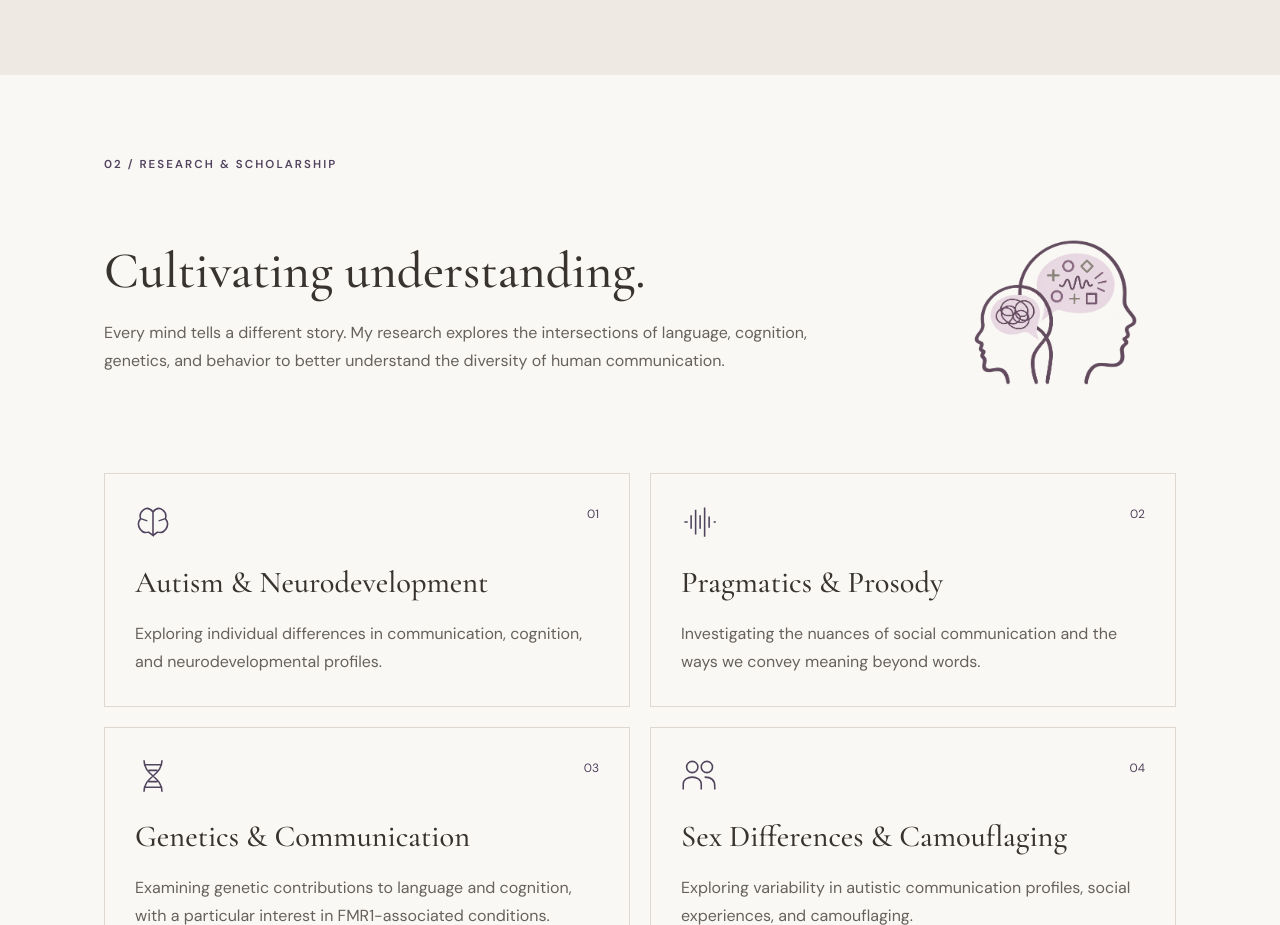
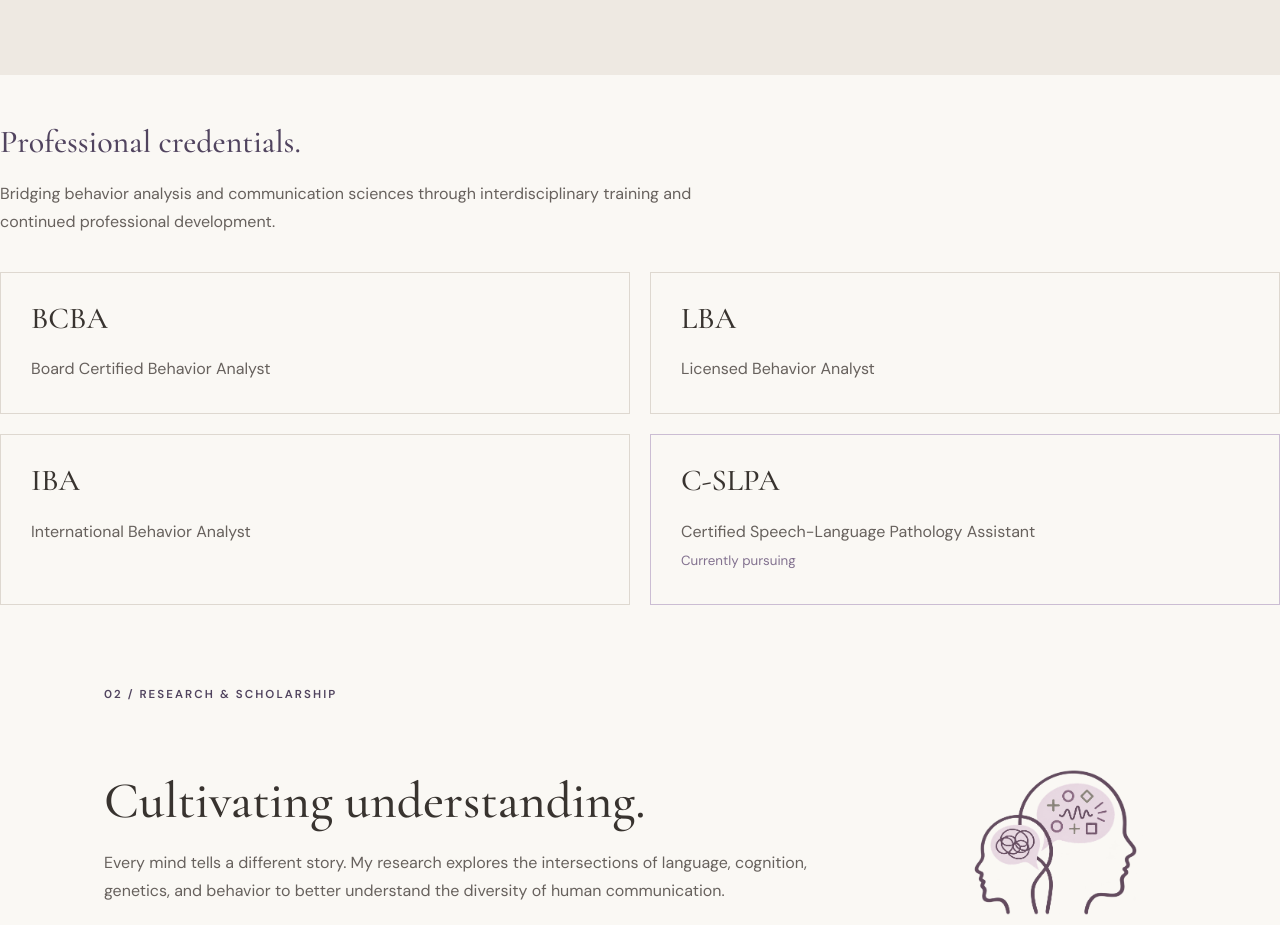
Before and after one commit to acfigueroa/acfigueroa.github.io, a plain HTML site: page index.html in a window 1280 px wide. Shown: the part 2280-3205 px from the top of the page. Drawn offline with nearby package versions, Linux system fonts and the light colour scheme.

Commit message:
Add professional credentials section to index.html
Added professional credentials section with various behavior analyst titles.

```diff
--- a/index.html
+++ b/index.html
@@ -482,7 +482,51 @@ a:focus-visible {
     </div>
 
 </div>
+
 </section>
+
+    <div style="margin-top: 50px;">
+
+    <h3 style="font-size: 32px; color: #51445f;">
+        Professional credentials.
+    </h3>
+
+    <p>
+        Bridging behavior analysis and communication
+        sciences through interdisciplinary training
+        and continued professional development.
+    </p>
+
+    <div class="cards">
+
+        <div class="research-card">
+            <h3>BCBA</h3>
+            <p>Board Certified Behavior Analyst</p>
+        </div>
+
+        <div class="research-card">
+            <h3>LBA</h3>
+            <p>Licensed Behavior Analyst</p>
+        </div>
+
+        <div class="research-card">
+            <h3>IBA</h3>
+            <p>International Behavior Analyst</p>
+        </div>
+
+        <div class="research-card"
+             style="border: 1px solid #cbbdd3;
+                    background: transparent;">
+            <h3>C-SLPA</h3>
+            <p>Certified Speech-Language Pathology Assistant</p>
+            <small style="color: #82718f;">
+                Currently pursuing
+            </small>
+        </div>
+
+    </div>
+
+</div>
 
 <!-- RESEARCH -->
 
```
